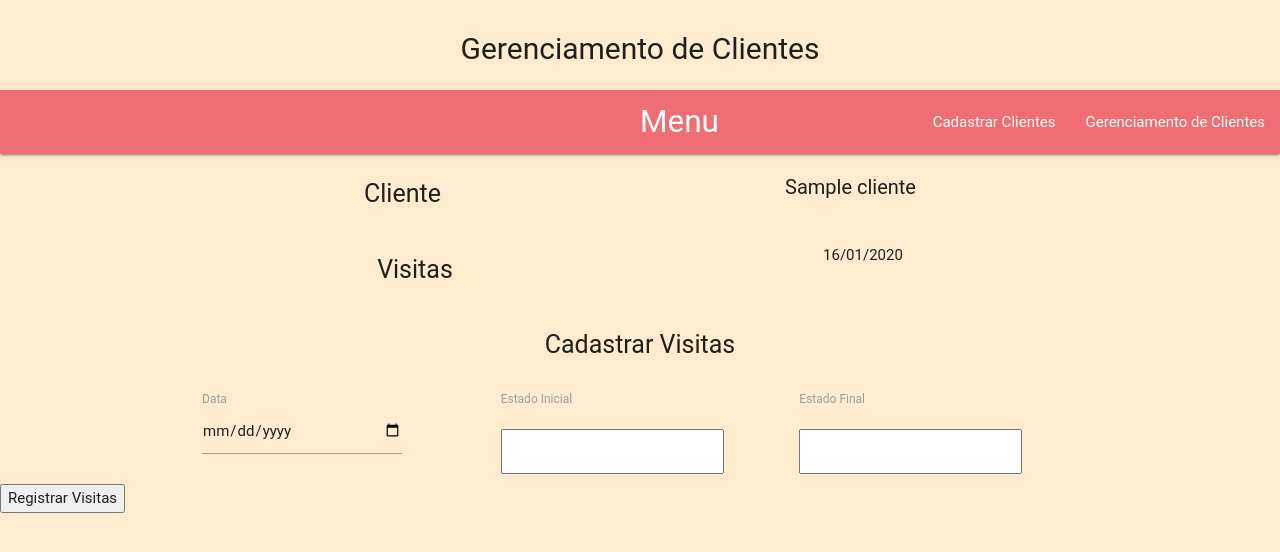
After one commit to tgomes1992/Historico_pacientes, a Flask app: page /visita/1 in a window 1280 px wide. The commit adds this page. Shown: the top 552 px of the page. Run offline with Flask 2, Linux system fonts and the light colour scheme; tables that the repository leaves empty hold one stand-in row (values such as "Sample post"); some libraries are stand-ins or nearby versions; some web fonts are replaced.

Commit message:
Cadastro de clientes e visitas ok, próximo passo módulo de agenda , módulo de relatórios e alguns extras pra agregar valor a experiência do usuário

```diff
--- a/app.py
+++ b/app.py
@@ -2,7 +2,7 @@ from flask import Flask , render_template,request,redirect,url_for,jsonify
 from flask_sqlalchemy import SQLAlchemy
 from flask_migrate import Migrate
 import sys
-
+from datetime import date , timedelta
 
 app = Flask(__name__)
 app.config['SQLALCHEMY_DATABASE_URI'] = 'postgresql://postgres:tAman1993**@localhost:5432/podologia'
@@ -24,8 +24,8 @@ class Cliente(db.Model):
     bairro = db.Column(db.String())
     saude = db.relationship("Saude",backref='dados_saude')
     visitas = db.relationship("Visitas",backref='visitas')
-    # def __repr__(self):
-    #     return f'<Person ID: {self.id}, nome: {self.nome_completo}>'
+    def __repr__(self):
+         return f'<Person ID: {self.id}, nome: {self.nome_completo}>'
 
 class Saude(db.Model):
     id = db.Column(db.Integer,primary_key=True)
@@ -43,8 +43,20 @@ class Visitas(db.Model):
     paciente_id = db.Column(db.Integer(), db.ForeignKey('cliente.id'),nullable=False)
 
 
+db.create_all()
 
-db.create_all()
+#teste functions
+
+# visita01 = Visitas(data="28/05/2020",estado_inicial="teste",estado_final="teste",proxima_visita="28/05/2020",paciente_id=45)
+# db.session.add(visita01)
+# db.session.commit()
+# db.session.close()
+
+def manipula_data(data):
+    periodo = date(data) + timedelta(days=30)
+    periodo_traduzido = periodo.strftime('%d/%m/%Y')
+    return periodo_traduzido
+
 
 
 #rotas
@@ -53,18 +65,13 @@ db.create_all()
 def index():
     return render_template("index.html")
 
-
 @app.route('/client_list')
 def client_list():
     return render_template("client_list.html",clientes=Cliente.query.all())
 
-
 @app.route('/main')
 def index2():
     return render_template("main.html")
-
-
-#crud cliente
 
 @app.route('/verificar/paciente/<cliente_id>',methods=['GET'])
 def checar_paciente(cliente_id):
@@ -80,8 +87,6 @@ def checar_paciente(cliente_id):
     }
     return resposta
 
-
-
 @app.route('/cadastrar/paciente',methods=['POST'])
 def cadastrar_pacientes():
     try:
@@ -95,20 +100,19 @@ def cadastrar_pacientes():
         db.session.close()
     return redirect(url_for('client_list'))
 
-
-
 @app.route('/excluir/paciente',methods=['POST'])
 def excluir_paciente():
     try:
-        resposta= request.get_json()['nome']
-        Cliente.query.filter_by(nome_completo=resposta).delete()
+        idcliente = request.values['id']
+        Visitas.query.filter_by(paciente_id=idcliente).delete()
+        Cliente.query.filter_by(id=idcliente).delete()
+
         db.session.commit()
     except:
         db.session.rollback()
     finally:
         db.session.close()
     return redirect(url_for('index2'))
-
 
 @app.route('/modificar/pacientes',methods=['POST'])
 def modificar_paciente():
@@ -123,20 +127,21 @@ def modificar_paciente():
     db.session.commit()
     db.session.close()
     return redirect(url_for('index2'))
-    #try:
 
+@app.route('/visita/<id>')
+def visita_paciente(id):
+    return render_template("visitas.html",visitas_check = Visitas.query.filter_by(paciente_id=id),nome = Cliente.query.get(id))
 
-        # cliente.nome_completo=resposta['nome']
-        # cliente.data_nascimento =resposta['nascimento']
-        # cliente.telefone = resposta['telefone']
-        # cliente.endereco = resposta['endereco']
-        # cliente.bairro =resposta['bairro']
-        #db.session.commit()
-    #except:
-        #db.session.rollback()
-    #finally:
-        #db.session.close()
-
+@app.route('/visita/paciente/<id>/registrar',methods=['POST'])
+def visita_paciente_registrar(id):
+    resposta = request.values
+    recebido = Cliente.query.get(id)
+    #pdata = manipula_data(resposta['data'])
+    nvisita =Visitas(data=resposta['data'],estado_inicial=resposta['inicial'],estado_final=resposta['final'],proxima_visita=resposta['data'],paciente_id=id)
+    db.session.add(nvisita)
+    db.session.commit()
+    db.session.close()
+    return visita_paciente(id)
 
 
 if __name__:"__main__"
--- a/static/css/client_list/client.css
+++ b/static/css/client_list/client.css
@@ -2,7 +2,10 @@
     /* text-align: center; */
     display: grid;
 
+}
 
+.botoes{
+    text-align: end;
 }
 
 .remover .modificar .visita{
--- a/static/css/style.css
+++ b/static/css/style.css
@@ -1,10 +1,11 @@
-/* static/main.css */
-
 
 button{
     margin: 0;
 }
 
+.descricao-cliente{
+    font-size: 20px;
+}
 
 .form-item{
     margin:10px;
--- a/static/js/form.js
+++ b/static/js/form.js
@@ -1,4 +1,4 @@
-let clientescadastrados = document.querySelector('.clientes_cadastrados')
+let clientescadastrados = document.querySelector('.clientes-cadastrados')
 
 clientescadastrados.addEventListener('click',()=>{
     window.location.href = "client_list";
--- /dev/null
+++ b/static/js/visita.js
@@ -0,0 +1,47 @@
+let nvisita = document.querySelector('.cadastrar-visitas');
+let cadastrovisitas = document.querySelector("#cadastro-visitas");
+let url = window.location.href
+idClient = url.split("/")[4]
+let dvisita = document.querySelector('#dataVisita');
+let einicial = document.querySelector('#inicial');
+let efinal = document.querySelector('#final');
+let listaVisitas = document.querySelector('#lista_visitas');
+let visitas = document.querySelectorAll(".data-visita");
+
+
+ for(i=0;i<visitas.length;i++){
+     console.log(visitas[i].innerText)
+     visitas[i].innerText = formatardata(visitas[i].innerText)
+ }
+
+function cadastrar_visita(){
+    dados_visita={
+        'id' : idClient,
+        'data' : dvisita.value,
+        'inicial' : inicial.value,
+        'final' : final.value,
+    }
+    let li = document.createElement("LI")
+    li.textContent = formatardata(dados_visita['data'])
+    listaVisitas.appendChild(li)
+    console.log(dados_visita)
+    cadastrovisitas.reset()
+    $.post('/visita/paciente/'+idClient+'/registrar',dados_visita);
+}
+
+
+function formatardata(data){
+    var date = new Date(data);
+    var dia  = date.getDate()+1;
+    var mes = "0"+(date.getMonth()+1);
+    if (mes>=10){
+        var mes = date.getMonth()+1;
+    }
+    var ano = date.getFullYear();
+    master = dia+"/"+mes+"/"+ano
+return master
+}
+
+
+
+nvisita.addEventListener('click',cadastrar_visita)
--- /dev/null
+++ b/templates/visitas.html
@@ -0,0 +1,71 @@
+<!DOCTYPE html>
+    <html>
+        <head>
+            <link  type="text/css" rel="stylesheet" href="../static/css/visitas.css"/>
+            <link  type="text/css" rel="stylesheet" href="../static/css/style.css"/>
+            <link  type="text/css" rel="stylesheet" href="../static/css/materialize.css">
+            <link href="https://fonts.googleapis.com/icon?family=Material+Icons" rel="stylesheet">
+        </head>
+
+        <body>
+            <h1 class="titulo center">Gerenciamento de Clientes</h1>
+
+            <section class="apresentacao center">
+                <nav>
+                    <div class="nav-wrapper">
+                      <a href="#" class="brand-logo">Menu</a>
+                      <ul id="nav-mobile" class="right hide-on-med-and-down">
+                        <li><a href="main" class="addClientes">Cadastrar Clientes</a></li>
+                        <li><a href="client_list" class="clientes-cadastrados">Gerenciamento de Clientes</a></li>
+                      </ul>
+                    </div>
+                  </nav>
+
+                <div class="container">
+                    <h2 class="sub-titulo">Cliente</h2>
+                    <h3 class="descricao-cliente" data-id={{nome.id}}>{{nome.nome_completo}}</h3>
+                    </div>
+
+                <div class="container">
+                    <h2 class="sub-titulo">Visitas</h2>
+
+                    <ul id="lista_visitas">
+                        {% for visitas in visitas_check %}
+                        <li class=data-visita>
+                           {{visitas.data}}
+                        </li>
+                        {% endfor %}
+                    </ul>
+
+                    </ul>
+                </div>
+
+            </section>
+
+            <section class="cadastro">
+                <form id="cadastro-visitas">
+                    <h2 class="sub-titulo center">Cadastrar Visitas</h2>
+                    <div class="container">
+                        <div class="form-item">
+                            <label>Data</label>
+                            <input type="date" id="dataVisita" />
+                        </div>
+                        <div class="form-item">
+                            <label>Estado Inicial</label>
+                            <input type="textarea" id="inicial"  />
+                        </div>
+                        <div class="form-item">
+                            <label>Estado Final</label>
+                            <input type="textarea" id="final"  />
+                    </div>
+                </div>
+                </form>
+                <button class="cadastrar-visitas">Registrar Visitas</button>
+            </section>
+            <script src="../static/js/form.js"></script>
+            <script src="../static/js/visita.js"></script>
+            <script src="../static/js/jquery-3.5.1.js"></script>
+        </body>
+
+
+    </html>
```
Also changed, not shown: static/js/client_list/client.js (+21 -21 lines), templates/client_list.html (+24 -10 lines), templates/main.html (+9 -3 lines), static/css/visitas.css (added).
